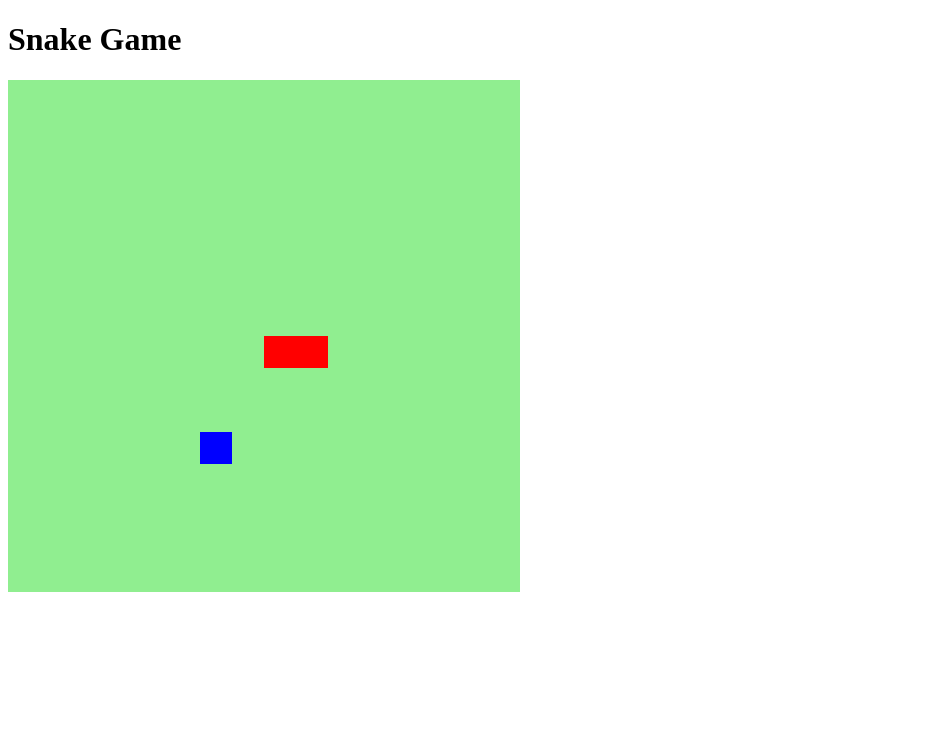
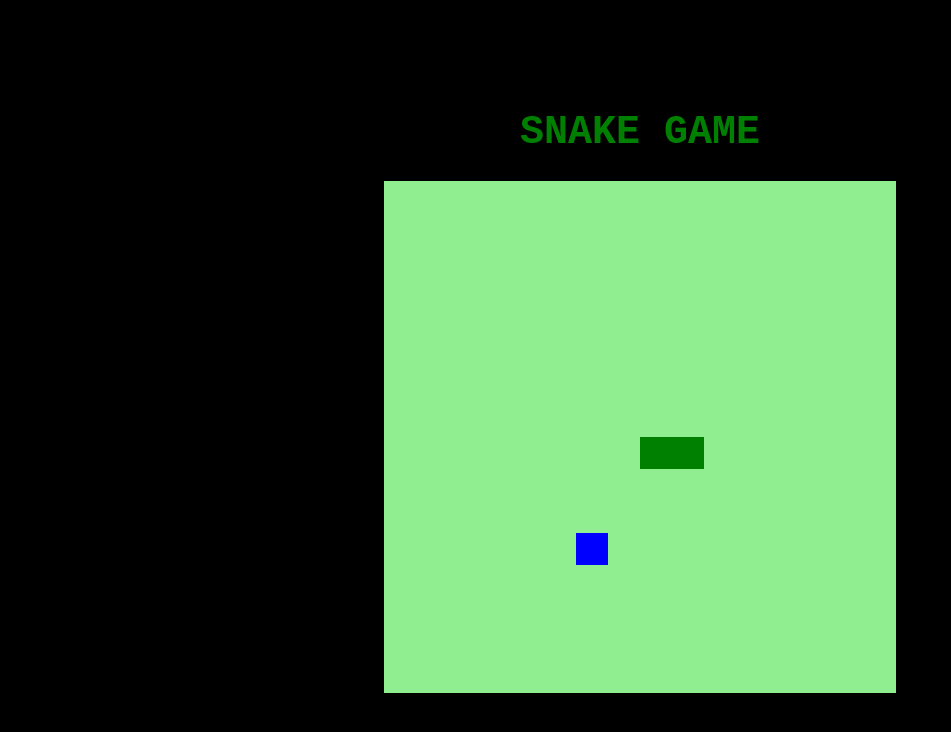
Before and after one commit to Mateuss18/Jogo_da_cobrinha_JS, a plain HTML site: page index.html in a window 1280 px wide. Shown: the whole page, without its empty margins (0-951 px from the left). Drawn offline with Linux system fonts and the light colour scheme.

Commit message:
Adicionado imagens do readme

```diff
--- a/index.html
+++ b/index.html
@@ -9,7 +9,7 @@
     <title>Snake game</title>
 </head>
 <body>
-    <h1>Snake Game</h1>
+    <h1>SNAKE GAME</h1>
     <canvas id="snake" width="512" height="512"> </canvas>
 </body>
 </html>
--- a/script.js
+++ b/script.js
@@ -19,7 +19,7 @@ function criarBG() {
 
 function criarCobrinha(){
     for(i=0; i < snake.length; i++){
-        context.fillStyle = "red";
+        context.fillStyle = "green";
         context.fillRect(snake[i].x, snake[i].y, box, box);
     }
 }
--- a/style.css
+++ b/style.css
@@ -0,0 +1,16 @@
+body{
+    height: 95vh;
+    width: 95;
+    display: flex;
+    justify-content: center;
+    align-items: center;
+    flex-direction: column;
+    background-color: black;
+}
+
+h1{
+    color: green;
+    font-weight: bold;
+    font-size: 40px;
+    font-family: 'Courier New', Courier, monospace;
+}
```
Also changed, not shown: .github/Jogo da cobrinha.png (added).
